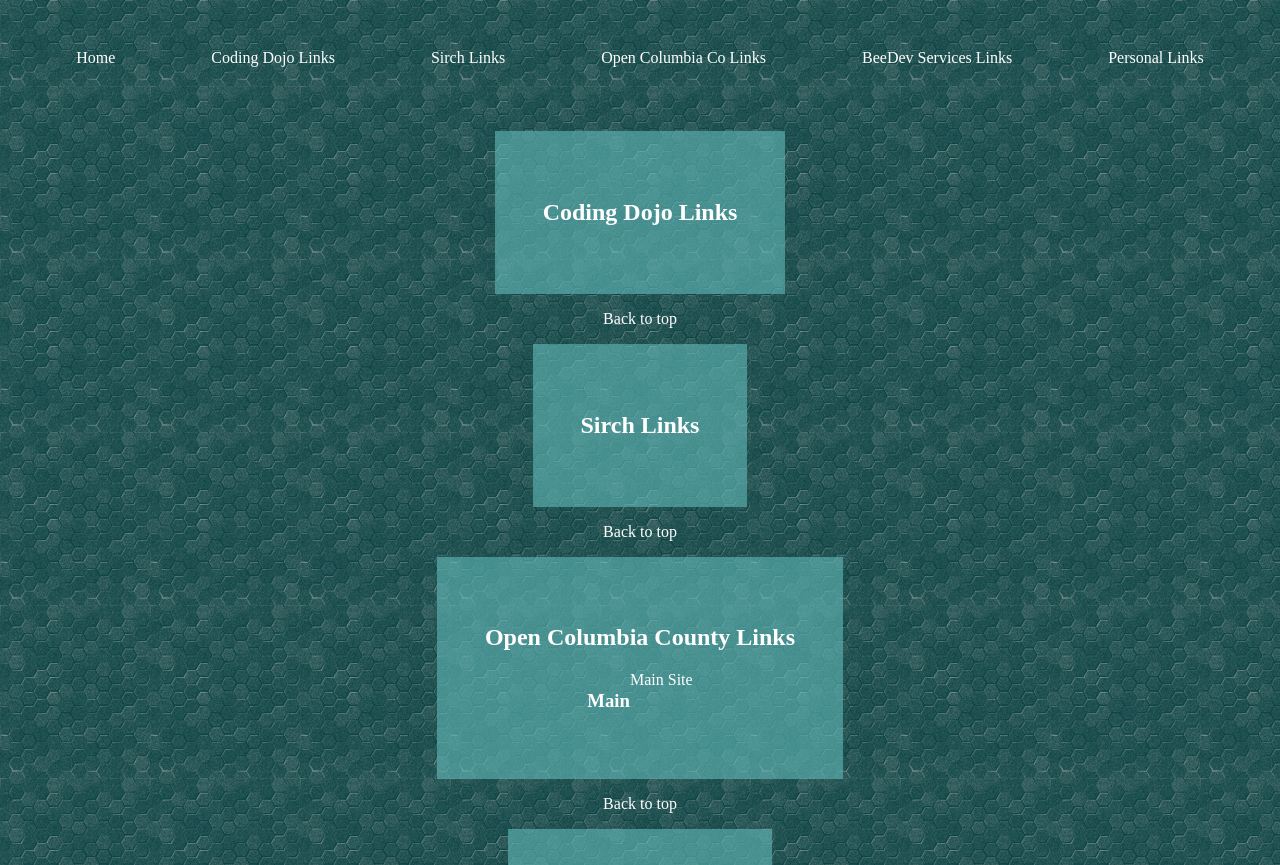
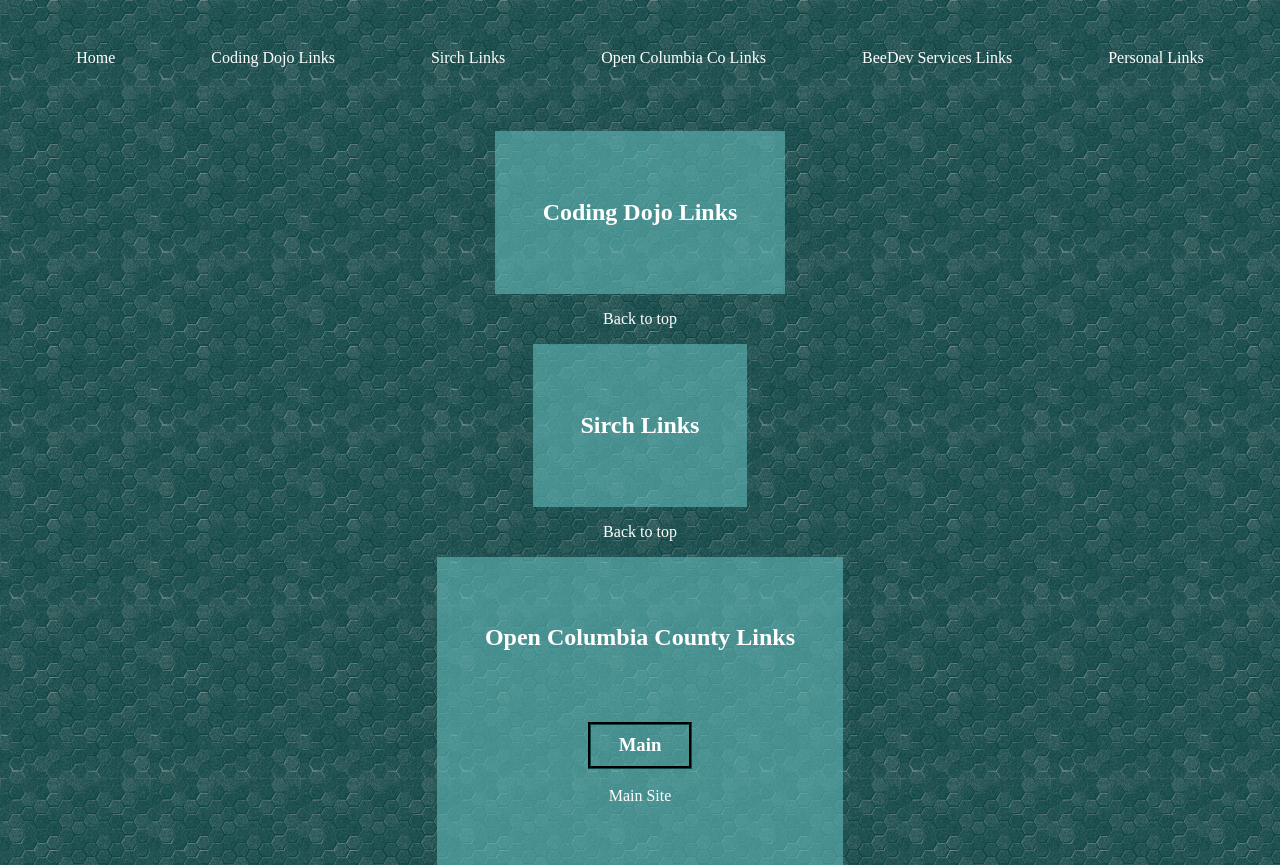
Before and after one commit to dojo24/homePage, a plain HTML site: page index.html in a window 1280 px wide. Shown: the part 87-952 px from the top of the page. Drawn offline with nearby package versions, Linux system fonts and the light colour scheme.

Commit message:
fixing error

```diff
--- a/index.html
+++ b/index.html
@@ -91,8 +91,10 @@
     <div class='main' id='cfa'>
         <h2 class='cfa'>Open Columbia County Links</h2>
         <div class='row' id='hidCFA'>
-            <h3>Main</h3>
-            <a href='https://opencolumbiaco.org' target="_blank">Main Site</a>
+            <div class='column'>
+                <h3>Main</h3>
+                <a href='https://opencolumbiaco.org' target="_blank">Main Site</a>
+            </div>
         </div>
     </div>
     <a href='#home'>Back to top</a>
```
